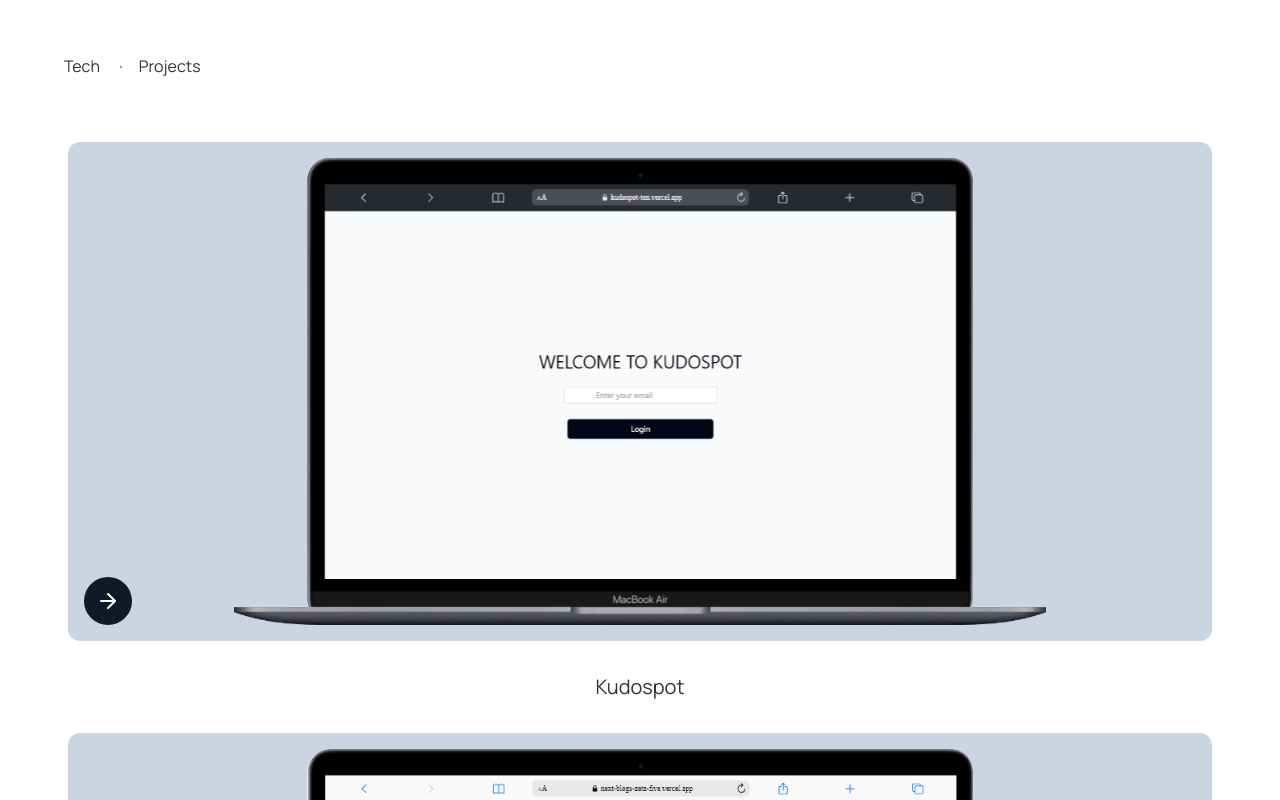
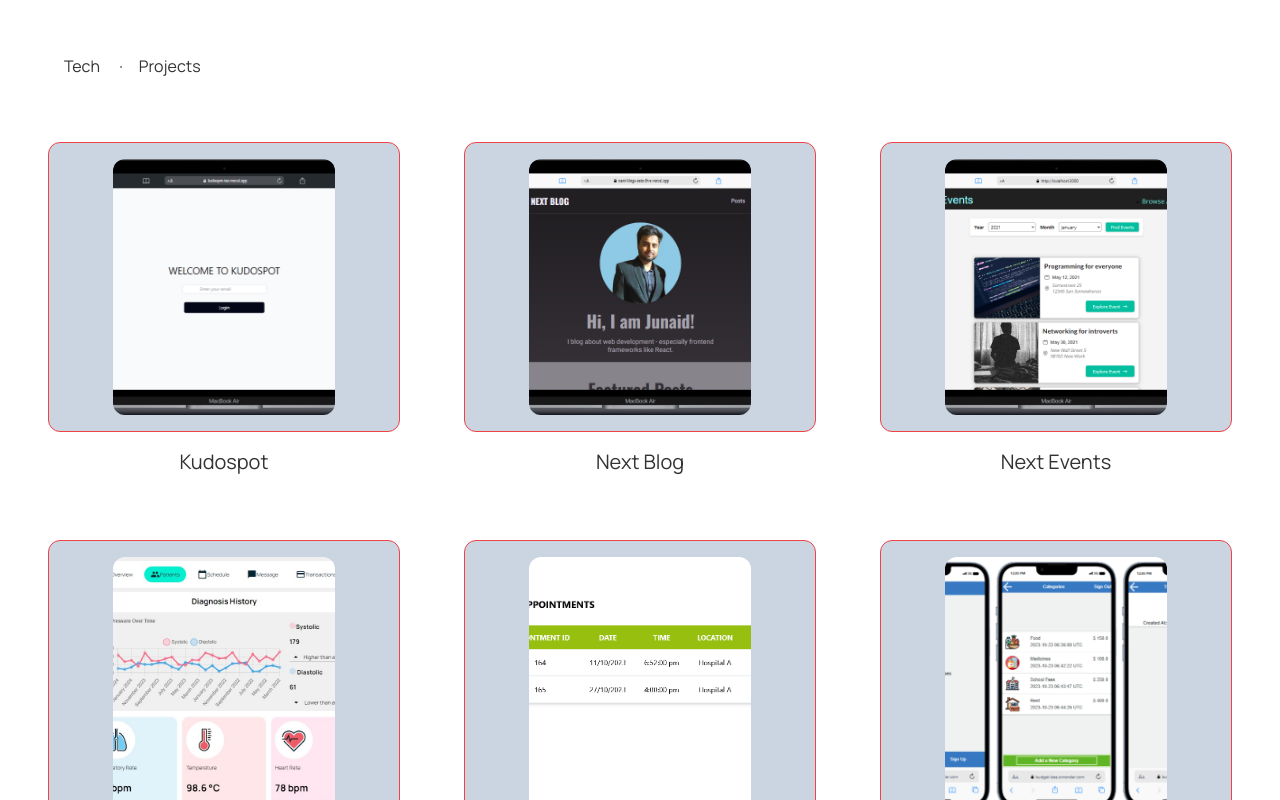
Before and after one commit to iamsjunaid/portfolio_v2.0, a React (Vite) app in the folder frontend/: page / in a window 1280 px wide. Shown: the part 1700-2500 px from the top of the page. Built offline with nearby package versions, Linux system fonts and the light colour scheme.

Commit message:
fix: replace ArrowRight icon with ArrowUpRight in About and Contact pages; refactor project list layout in Work page

```diff
--- a/frontend/src/pages/About.tsx
+++ b/frontend/src/pages/About.tsx
@@ -1,6 +1,6 @@
 import { useEffect, useState } from "react"
 
-import { ArrowRight } from "lucide-react"
+import { ArrowUpRight } from "lucide-react"
 
 import SkillsChart from "@/components/SkillsChart"
 
@@ -22,7 +22,7 @@
                 <Button asChild className="bg-gray-300 text-black text-lg rounded-full px-8 py-2 sm:px-20 sm:py-6 hover:text-gray-950 hover:border hover:border-gray-950 w-1/2 sm:w-1/4 transition-transform duration-300 ease-in-out">
                     <a href="https://drive.google.com/file/d/1cZ7ykcpj5RER1zL_0XpxJXOqekF6h6tu/view?usp=sharing" className="flex items-center gap-2 group" target="_blank">
                         <span>My Resume</span>
-                        <ArrowRight className="w-12 h-12 transition-transform duration-300 ease-in-out group-hover:-rotate-45" />
+                        <ArrowUpRight className="w-12 h-12 transition-transform duration-300 ease-in-out group-hover:rotate-45" />
                     </a>
                 </Button>
             </div>
--- a/frontend/src/pages/ContactPage.tsx
+++ b/frontend/src/pages/ContactPage.tsx
@@ -1,4 +1,4 @@
-import { ArrowRight } from "lucide-react"
+import { ArrowUpRight } from "lucide-react"
 
 import ContactForm from "@/components/ContactForm"
 
@@ -35,11 +35,11 @@
             <li className="flex items-center gap-2  group">
               <Button variant="link" ><a className="text-xl"  href="https://linkedin.com/in/junaidahmedsyed">LinkedIn</a>
               </Button>
-              <ArrowRight className="w-4 h-4 transition-transform duration-300 ease-in-out group-hover:-rotate-45" />
+              <ArrowUpRight className="w-4 h-4 transition-transform duration-300 ease-in-out group-hover:rotate-45" />
             </li>
             <li className="flex items-center gap-2  group">
               <Button variant="link"><a className="text-xl"  href="https://github.com/iamsjunaid">GitHub</a></Button>
-              <ArrowRight className="w-4 h-4 transition-transform duration-300 ease-in-out group-hover:-rotate-45" />
+              <ArrowUpRight className="w-4 h-4 transition-transform duration-300 ease-in-out group-hover:rotate-45" />
             </li>
           </ul>
         </div>
--- a/frontend/src/pages/Work.tsx
+++ b/frontend/src/pages/Work.tsx
@@ -21,30 +21,34 @@
     setSelectedProject(null);
   };
 
-  const projectList = projects.map((project: Project) => (
+  const projectList = (
+    <div className="grid grid-cols-1 md:grid-cols-2 lg:grid-cols-3 gap-8 px-8">
+      {projects.map((project: Project) => (
         <div
           key={project.title}
-      className='flex flex-col items-center p-4 gap-8'
+          className="flex flex-col items-center p-4"
         >
-      <div className='relative group overflow-hidden rounded-xl bg-slate-300 p-4 sm:px-16 mx-4 w-11/12 h-11/12'>
+          <div className="relative group overflow-hidden rounded-xl bg-slate-300 p-4 sm:px-16 w-full h-full border border-red-500">
             {/* Project Image */}
             <img
               src={project.img}
               alt={project.title}
-          className='sm:w-4/5 sm:h-11/12 mx-auto object-cover rounded-xl transition-transform duration-300 ease-in-out transform group-hover:brightness-50'
+              className="w-full h-64 object-cover rounded-xl transition-transform duration-300 ease-in-out transform group-hover:scale-105 group-hover:brightness-50"
             />
 
             {/* Hover Button */}
             <div
-          className='absolute bottom-4 left-4 flex items-center justify-center sm:w-12 sm:h-12 w-8 h-8 rounded-full bg-gray-900 text-white group-hover:opacity-100 transition-all duration-300 ease-in-out cursor-pointer hover:bg-white hover:text-gray-900'
+              className="absolute bottom-4 left-4 flex items-center justify-center w-12 h-12 rounded-full bg-gray-900 text-white opacity-0 group-hover:opacity-100 transition-all duration-300 ease-in-out cursor-pointer hover:bg-white hover:text-gray-900"
               onClick={() => handleButtonClick(project)}
             >
-          <ArrowRight className='sm:w-6 sm:h-6 w-4 h-4' />
+              <ArrowRight className="w-6 h-6" />
             </div>
           </div>
-      <h2 className='text-xl'>{project.title}</h2>
+          <h2 className="text-xl mt-4">{project.title}</h2>
         </div>
-  ));
+      ))}
+    </div>
+  );
 
   return (
     <section id='projects'
```
Lines whose indentation alone changed are shown as unchanged.
